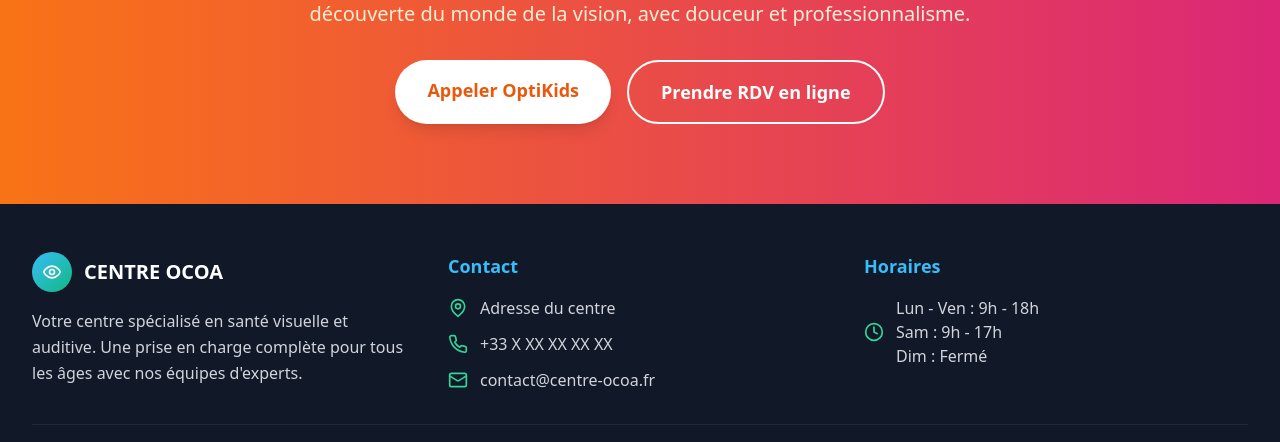
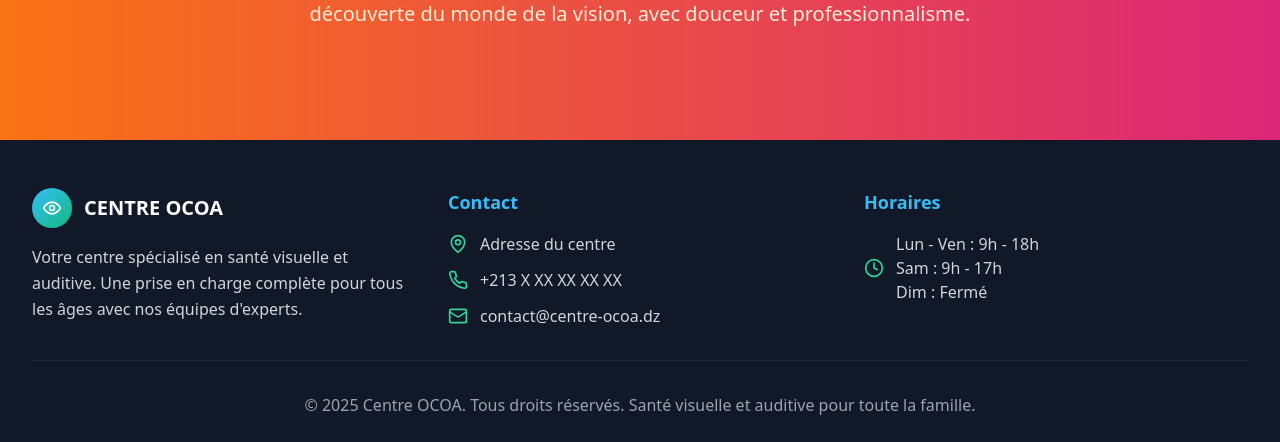
Before and after one commit to abdoubch/vitrineOptic, a React (Vite) app: page /optikids in a window 1280 px wide. Shown: the part 2809-3251 px from the top of the page. Built offline with nearby package versions, Linux system fonts and the light colour scheme.

Commit message:
text fixing

```diff
--- a/src/components/Footer.tsx
+++ b/src/components/Footer.tsx
@@ -30,11 +30,11 @@ const Footer = () => {
               </div>
               <div className="flex items-center space-x-3">
                 <Phone className="w-5 h-5 text-emerald-400 flex-shrink-0" />
-                <span className="text-gray-300">+33 X XX XX XX XX</span>
+                <span className="text-gray-300">+213 X XX XX XX XX</span>
               </div>
               <div className="flex items-center space-x-3">
                 <Mail className="w-5 h-5 text-emerald-400 flex-shrink-0" />
-                <span className="text-gray-300">contact@centre-ocoa.fr</span>
+                <span className="text-gray-300">contact@centre-ocoa.dz</span>
               </div>
             </div>
           </div>
--- a/src/pages/Choufa.tsx
+++ b/src/pages/Choufa.tsx
@@ -203,12 +203,12 @@ const Choufa = () => {
             pour prendre soin de votre vision.
           </p>
           <div className="flex flex-col sm:flex-row gap-4 justify-center">
-            <a
+            {/* <a
               href="tel:+33000000000"
               className="bg-gradient-to-r from-green-500 to-emerald-500 text-white px-8 py-4 rounded-full font-semibold text-lg hover:from-green-600 hover:to-emerald-600 transform hover:scale-105 transition-all duration-200 shadow-lg"
             >
               Appeler Maintenant
-            </a>
+            </a> */}
             <button className="bg-white text-green-600 px-8 py-4 rounded-full font-semibold text-lg border-2 border-green-200 hover:border-green-300 hover:bg-green-50 transition-all duration-200">
               Venir au Centre
             </button>
--- a/src/pages/Contactologie.tsx
+++ b/src/pages/Contactologie.tsx
@@ -239,9 +239,9 @@ const Contactologie = () => {
             <button className="bg-white text-indigo-600 px-8 py-4 rounded-full font-semibold text-lg hover:bg-gray-50 transform hover:scale-105 transition-all duration-200 shadow-lg">
               Essai Gratuit
             </button>
-            <button className="bg-transparent text-white px-8 py-4 rounded-full font-semibold text-lg border-2 border-white hover:bg-white hover:text-indigo-600 transition-all duration-200">
+            {/* <button className="bg-transparent text-white px-8 py-4 rounded-full font-semibold text-lg border-2 border-white hover:bg-white hover:text-indigo-600 transition-all duration-200">
               Prendre Rendez-vous
-            </button>
+            </button> */}
           </div>
           <p className="text-sm text-indigo-100 mt-4">
             Première adaptation • Suivi inclus • Garantie satisfaction
--- a/src/pages/Home.tsx
+++ b/src/pages/Home.tsx
@@ -56,7 +56,7 @@ const Home = () => {
       title: 'Audioprothèse',
       subtitle: 'Santé Auditive',
       description: 'Solutions auditives modernes avec suivi personnalisé.',
-      image: 'https://images.pexels.com/photos/8088505/pexels-photo-8088505.jpeg',
+      image: 'https://seniorglobe.com/wp-content/uploads/2023/07/consulter-un-audioprothesiste-img-01.jpg',
       link: '/audioprothese',
       color: 'from-purple-400 to-pink-500'
     }
@@ -85,12 +85,12 @@ const Home = () => {
               >
                 Conseil Gratuit "Choufa"
               </Link>
-              <Link
-                to="/ophtalmologie"
-                className="bg-white text-gray-700 px-8 py-4 rounded-full font-semibold text-lg border-2 border-gray-200 hover:border-sky-300 hover:text-sky-600 transition-all duration-200"
+              {/* <Link
+              to="/ophtalmologie"
+              className="bg-white text-gray-700 px-8 py-4 rounded-full font-semibold text-lg border-2 border-gray-200 hover:border-sky-300 hover:text-sky-600 transition-all duration-200"
               >
                 Prendre Rendez-vous
-              </Link>
+              </Link> */}
             </div>
           </div>
         </div>
@@ -180,12 +180,12 @@ const Home = () => {
             >
               Conseil Gratuit
             </Link>
-            <a
+            {/* <a
               href="tel:+33000000000"
               className="bg-transparent text-white px-8 py-4 rounded-full font-semibold text-lg border-2 border-white hover:bg-white hover:text-sky-600 transition-all duration-200"
             >
               Nous Appeler
-            </a>
+            </a> */}
           </div>
         </div>
       </section>
--- a/src/pages/Ophtalmologie.tsx
+++ b/src/pages/Ophtalmologie.tsx
@@ -231,12 +231,12 @@ const Ophtalmologie = () => {
             avec des soins personnalisés et de qualité.
           </p>
           <div className="flex flex-col sm:flex-row gap-4 justify-center">
-            <a
+            {/* <a
               href="tel:+33000000000"
               className="bg-white text-blue-600 px-8 py-4 rounded-full font-semibold text-lg hover:bg-gray-50 transform hover:scale-105 transition-all duration-200 shadow-lg"
             >
               Prendre Rendez-vous
-            </a>
+            </a> */}
             <button className="bg-transparent text-white px-8 py-4 rounded-full font-semibold text-lg border-2 border-white hover:bg-white hover:text-blue-600 transition-all duration-200">
               Urgence Oculaire
             </button>
--- a/src/pages/OptiKids.tsx
+++ b/src/pages/OptiKids.tsx
@@ -141,15 +141,15 @@ const OptiKids = () => {
             avec douceur et professionnalisme.
           </p>
           <div className="flex flex-col sm:flex-row gap-4 justify-center">
-            <a
+            {/* <a
               href="tel:+33000000000"
               className="bg-white text-orange-600 px-8 py-4 rounded-full font-semibold text-lg hover:bg-gray-50 transform hover:scale-105 transition-all duration-200 shadow-lg"
             >
               Appeler OptiKids
-            </a>
-            <button className="bg-transparent text-white px-8 py-4 rounded-full font-semibold text-lg border-2 border-white hover:bg-white hover:text-orange-600 transition-all duration-200">
+            </a> */}
+            {/* <button className="bg-transparent text-white px-8 py-4 rounded-full font-semibold text-lg border-2 border-white hover:bg-white hover:text-orange-600 transition-all duration-200">
               Prendre RDV en ligne
-            </button>
+            </button> */}
           </div>
         </div>
       </section>
--- a/src/pages/OptiqueAdultes.tsx
+++ b/src/pages/OptiqueAdultes.tsx
@@ -190,9 +190,9 @@ const OptiqueAdultes = () => {
             alliant style, confort et performance.
           </p>
           <div className="flex flex-col sm:flex-row gap-4 justify-center">
-            <button className="bg-white text-sky-600 px-8 py-4 rounded-full font-semibold text-lg hover:bg-gray-50 transform hover:scale-105 transition-all duration-200 shadow-lg">
+            {/* <button className="bg-white text-sky-600 px-8 py-4 rounded-full font-semibold text-lg hover:bg-gray-50 transform hover:scale-105 transition-all duration-200 shadow-lg">
               Prendre Rendez-vous
-            </button>
+            </button> */}
             <button className="bg-transparent text-white px-8 py-4 rounded-full font-semibold text-lg border-2 border-white hover:bg-white hover:text-sky-600 transition-all duration-200">
               Voir Nos Collections
             </button>
--- a/src/pages/Senior.tsx
+++ b/src/pages/Senior.tsx
@@ -173,12 +173,12 @@ const Senior = () => {
             dans le choix des meilleures solutions visuelles.
           </p>
           <div className="flex flex-col sm:flex-row gap-4 justify-center">
-            <a
+            {/* <a
               href="tel:+33000000000"
               className="bg-gradient-to-r from-emerald-500 to-teal-500 text-white px-8 py-4 rounded-full font-semibold text-lg hover:from-emerald-600 hover:to-teal-600 transform hover:scale-105 transition-all duration-200 shadow-lg"
             >
               Nous Contacter
-            </a>
+            </a> */}
             <button className="bg-white text-emerald-600 px-8 py-4 rounded-full font-semibold text-lg border-2 border-emerald-200 hover:border-emerald-300 hover:bg-emerald-50 transition-all duration-200">
               Demander un Devis
             </button>
```
Also changed, not shown: src/pages/Audioprothese.tsx (+6 -6 lines).
